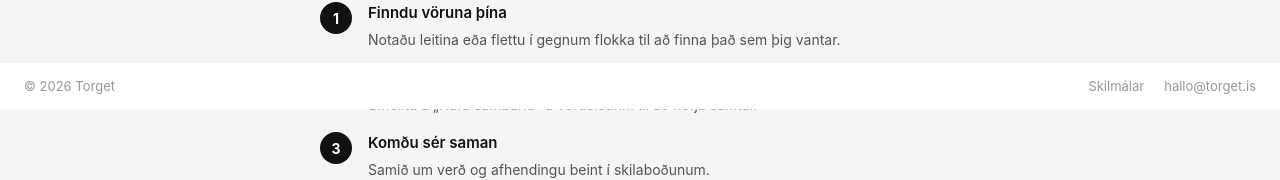
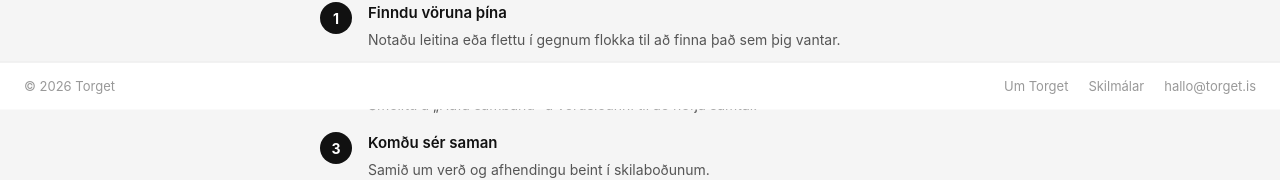
Before and after one commit to nyttlif/torg, a Next.js app: page /um-torget in a window 1280 px wide. Shown: the part 739-919 px from the top of the page. Built offline with nearby package versions, Linux system fonts and the light colour scheme; no server answers.

Commit message:
add Um Torget popup to footer

```diff
--- a/app/components/Footer.js
+++ b/app/components/Footer.js
@@ -5,6 +5,18 @@ import { useState } from 'react'
 
 export default function Footer() {
   const [visible, setVisible] = useState(false)
+  const [showAbout, setShowAbout] = useState(false)
+
+  const linkStyle = {
+    fontSize: '13px',
+    color: '#999',
+    textDecoration: 'none',
+    background: 'none',
+    border: 'none',
+    padding: 0,
+    cursor: 'pointer',
+    fontFamily: 'inherit',
+  }
 
   return (
     <>
@@ -41,11 +53,73 @@ export default function Footer() {
         }}
       >
         <span style={{ fontSize: '13px', color: '#999' }}>© 2026 Torget</span>
-        <div style={{ display: 'flex', gap: '20px' }}>
-          <Link href="/skilmalar" style={{ fontSize: '13px', color: '#999', textDecoration: 'none' }}>Skilmálar</Link>
-          <a href="mailto:hallo@torget.is" style={{ fontSize: '13px', color: '#999', textDecoration: 'none' }}>hallo@torget.is</a>
+        <div style={{ display: 'flex', gap: '20px', alignItems: 'center' }}>
+          <button onClick={() => setShowAbout(true)} style={linkStyle}>
+            Um Torget
+          </button>
+          <Link href="/skilmalar" style={linkStyle}>Skilmálar</Link>
+          <a href="mailto:hallo@torget.is" style={linkStyle}>hallo@torget.is</a>
         </div>
       </footer>
+
+      {/* Um Torget popup */}
+      {showAbout && (
+        <div
+          onClick={() => setShowAbout(false)}
+          style={{
+            position: 'fixed',
+            top: 0,
+            left: 0,
+            right: 0,
+            bottom: 0,
+            background: 'rgba(0, 0, 0, 0.5)',
+            display: 'flex',
+            alignItems: 'center',
+            justifyContent: 'center',
+            zIndex: 1000,
+          }}
+        >
+          <div
+            onClick={(e) => e.stopPropagation()}
+            style={{
+              background: '#fff',
+              borderRadius: '16px',
+              padding: '40px 32px',
+              width: '90%',
+              maxWidth: '440px',
+              position: 'relative',
+              boxShadow: '0 10px 40px rgba(0, 0, 0, 0.15)',
+            }}
+          >
+            <button
+              onClick={() => setShowAbout(false)}
+              aria-label="Loka"
+              style={{
+                position: 'absolute',
+                top: '16px',
+                right: '20px',
+                background: 'none',
+                border: 'none',
+                fontSize: '20px',
+                color: '#999',
+                cursor: 'pointer',
+                lineHeight: 1,
+              }}
+            >
+              ✕
+            </button>
+
+            <h2 style={{ fontSize: '22px', fontWeight: 700, textAlign: 'center', margin: '0 0 20px', color: '#000' }}>
+              Um Torget
+            </h2>
+
+            {/* TODO: replace with the real about text later */}
+            <p style={{ fontSize: '14px', color: '#666', textAlign: 'center', lineHeight: 1.6, margin: 0 }}>
+              Texti kemur fljótlega.
+            </p>
+          </div>
+        </div>
+      )}
     </>
   )
 }
```
